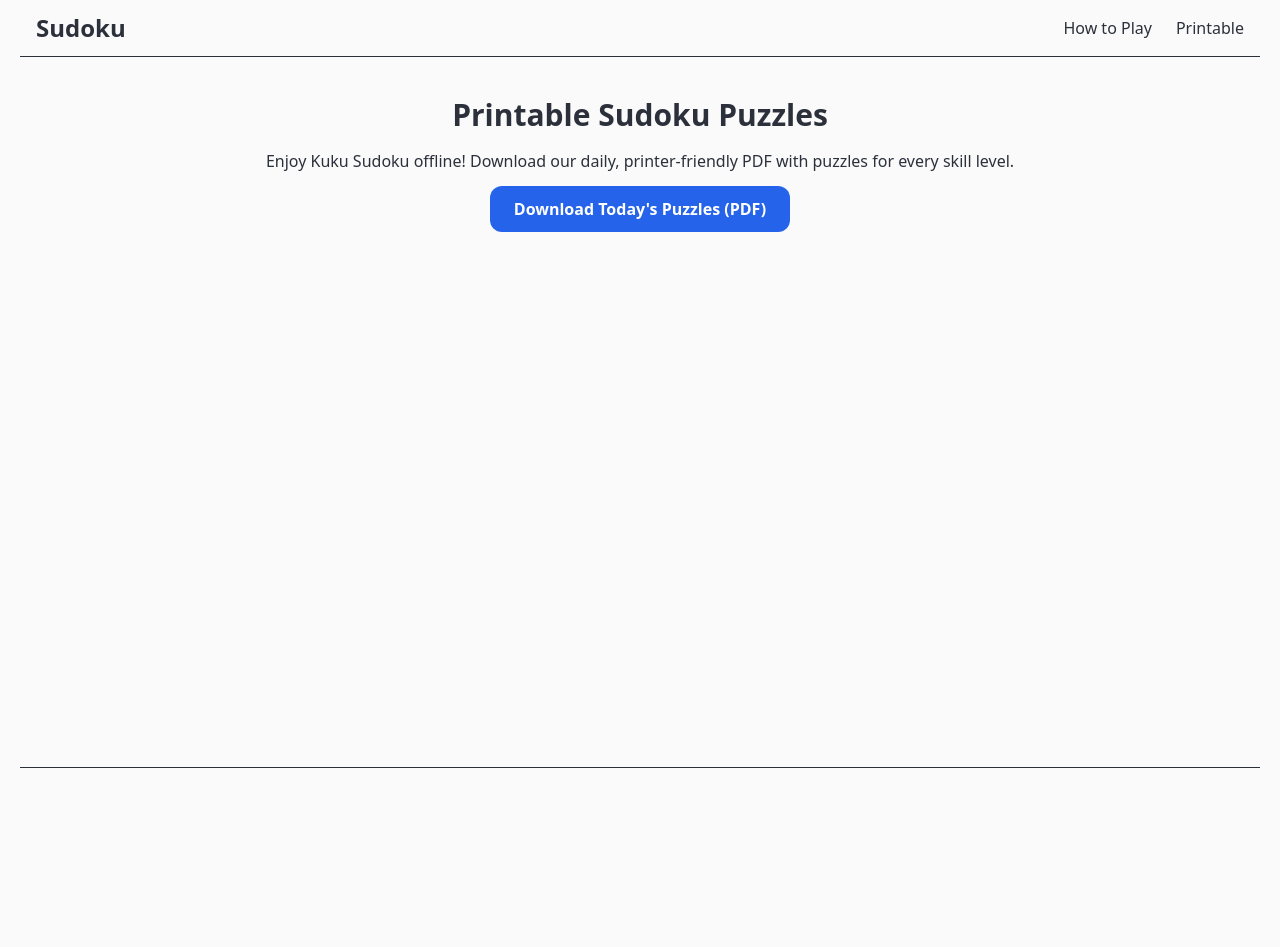
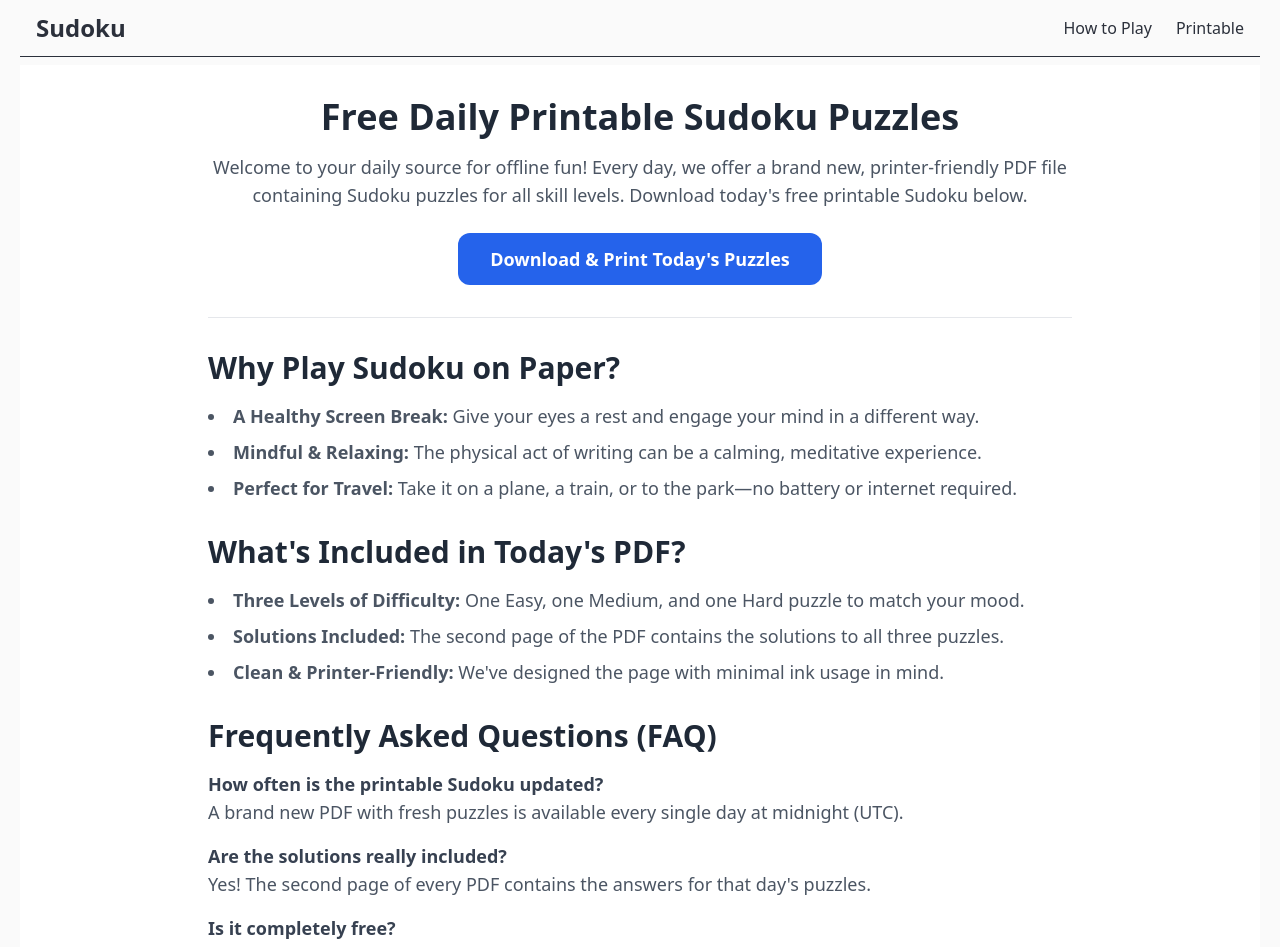
Before and after one commit to adilouis-ui/sudoku-pure-play, a React (Vite) app: page /printable in a window 1280 px wide. Shown: the top 947 px of the page. Before the commit the page ends 800 px from the top, so only its background shows below. Built offline with nearby package versions, Linux system fonts and the light colour scheme.

Commit message:
Update Printable page content and SEO

```diff
--- a/src/pages/Printable.tsx
+++ b/src/pages/Printable.tsx
@@ -1,21 +1,83 @@
+import { Link } from 'react-router-dom';
 import { Helmet } from 'react-helmet-async';
 
 const Printable = () => {
+  const faqSchema = {
+    "@context": "https://schema.org",
+    "@type": "FAQPage",
+    "mainEntity": [
+      {"@type": "Question", "name": "How often is the printable Sudoku updated?", "acceptedAnswer": {"@type": "Answer", "text": "A brand new PDF with fresh puzzles is available every single day at midnight (UTC)."}},
+      {"@type": "Question", "name": "Are the solutions included?", "acceptedAnswer": {"@type": "Answer", "text": "Yes! The second page of every PDF contains the answers for that day's puzzles."}},
+      {"@type": "Question", "name": "Is it completely free?", "acceptedAnswer": {"@type": "Answer", "text": "Absolutely. Our daily printable Sudoku puzzles are 100% free to download and share."}}
+    ]
+  };
+
   return (
-    <>
+    <div className="bg-white">
       <Helmet>
-        <title>Daily Printable Sudoku Puzzles | Kuku Sudoku</title>
-        <meta name="description" content="Download free, daily printable Sudoku puzzles. A new PDF with easy, medium, and hard puzzles is available every day." />
+        <title>Free Daily Printable Sudoku Puzzles (PDF) | Kuku Sudoku</title>
+        <meta name="description" content="Download a new, free printable Sudoku PDF every day! Our daily puzzles come in easy, medium, and hard levels, with solutions included. Perfect for an offline challenge. Get today's puzzles now!" />
         <link rel="canonical" href="https://kukusudoku.com/printable" />
+        <script type="application/ld+json">{JSON.stringify(faqSchema)}</script>
       </Helmet>
-      <div className="container mx-auto px-4 py-8 text-center">
-        <h1 className="text-3xl font-bold mb-4">Printable Sudoku Puzzles</h1>
-        <p className="mb-6">Enjoy Kuku Sudoku offline! Download our daily, printer-friendly PDF with puzzles for every skill level.</p>
-        <a href="/daily-sudoku.pdf" download className="bg-blue-600 text-white font-bold py-3 px-6 rounded-lg hover:bg-blue-700 transition-colors">
-          Download Today's Puzzles (PDF)
-        </a>
+
+      <div className="container mx-auto px-4 py-8 max-w-4xl">
+        <div className="text-center">
+          <h1 className="text-4xl font-bold mb-4 text-gray-800">Free Daily Printable Sudoku Puzzles</h1>
+          <p className="text-lg text-gray-600 mb-6">
+            Welcome to your daily source for offline fun! Every day, we offer a brand new, printer-friendly PDF file containing Sudoku puzzles for all skill levels. Download today's free printable Sudoku below.
+          </p>
+          <a href="/daily-sudoku.pdf" download className="inline-block bg-blue-600 text-white font-bold py-3 px-8 rounded-lg text-lg hover:bg-blue-700 transition-colors mb-8">
+            Download & Print Today's Puzzles
+          </a>
+        </div>
+
+        <div className="space-y-8 border-t pt-8">
+          <section>
+            <h2 className="text-3xl font-bold mb-4 text-gray-800">Why Play Sudoku on Paper?</h2>
+            <ul className="list-disc list-inside text-lg text-gray-600 space-y-2">
+              <li><strong>A Healthy Screen Break:</strong> Give your eyes a rest and engage your mind in a different way.</li>
+              <li><strong>Mindful & Relaxing:</strong> The physical act of writing can be a calming, meditative experience.</li>
+              <li><strong>Perfect for Travel:</strong> Take it on a plane, a train, or to the park—no battery or internet required.</li>
+            </ul>
+          </section>
+
+          <section>
+            <h2 className="text-3xl font-bold mb-4 text-gray-800">What's Included in Today's PDF?</h2>
+            <ul className="list-disc list-inside text-lg text-gray-600 space-y-2">
+              <li><strong>Three Levels of Difficulty:</strong> One Easy, one Medium, and one Hard puzzle to match your mood.</li>
+              <li><strong>Solutions Included:</strong> The second page of the PDF contains the solutions to all three puzzles.</li>
+              <li><strong>Clean & Printer-Friendly:</strong> We've designed the page with minimal ink usage in mind.</li>
+            </ul>
+          </section>
+
+          <section>
+            <h2 className="text-3xl font-bold mb-4 text-gray-800">Frequently Asked Questions (FAQ)</h2>
+            <div className="space-y-4 text-lg">
+              <div>
+                <h3 className="font-bold text-gray-700">How often is the printable Sudoku updated?</h3>
+                <p className="text-gray-600">A brand new PDF with fresh puzzles is available every single day at midnight (UTC).</p>
+              </div>
+              <div>
+                <h3 className="font-bold text-gray-700">Are the solutions really included?</h3>
+                <p className="text-gray-600">Yes! The second page of every PDF contains the answers for that day's puzzles.</p>
+              </div>
+              <div>
+                <h3 className="font-bold text-gray-700">Is it completely free?</h3>
+                <p className="text-gray-600">Absolutely. Our daily printable Sudoku puzzles are 100% free to download and share.</p>
+              </div>
+            </div>
+          </section>
+        </div>
+
+        <div className="text-center border-t mt-8 pt-8">
+          <p className="text-xl text-gray-700 mb-4">Ready for more? When you're done with today's printable, challenge yourself with unlimited puzzles in our online game!</p>
+          <Link to="/" className="inline-block bg-green-600 text-white font-bold py-3 px-8 rounded-lg text-lg hover:bg-green-700 transition-colors">
+            Play Unlimited Puzzles Online
+          </Link>
+        </div>
       </div>
-    </>
+    </div>
   );
 };
 
```
